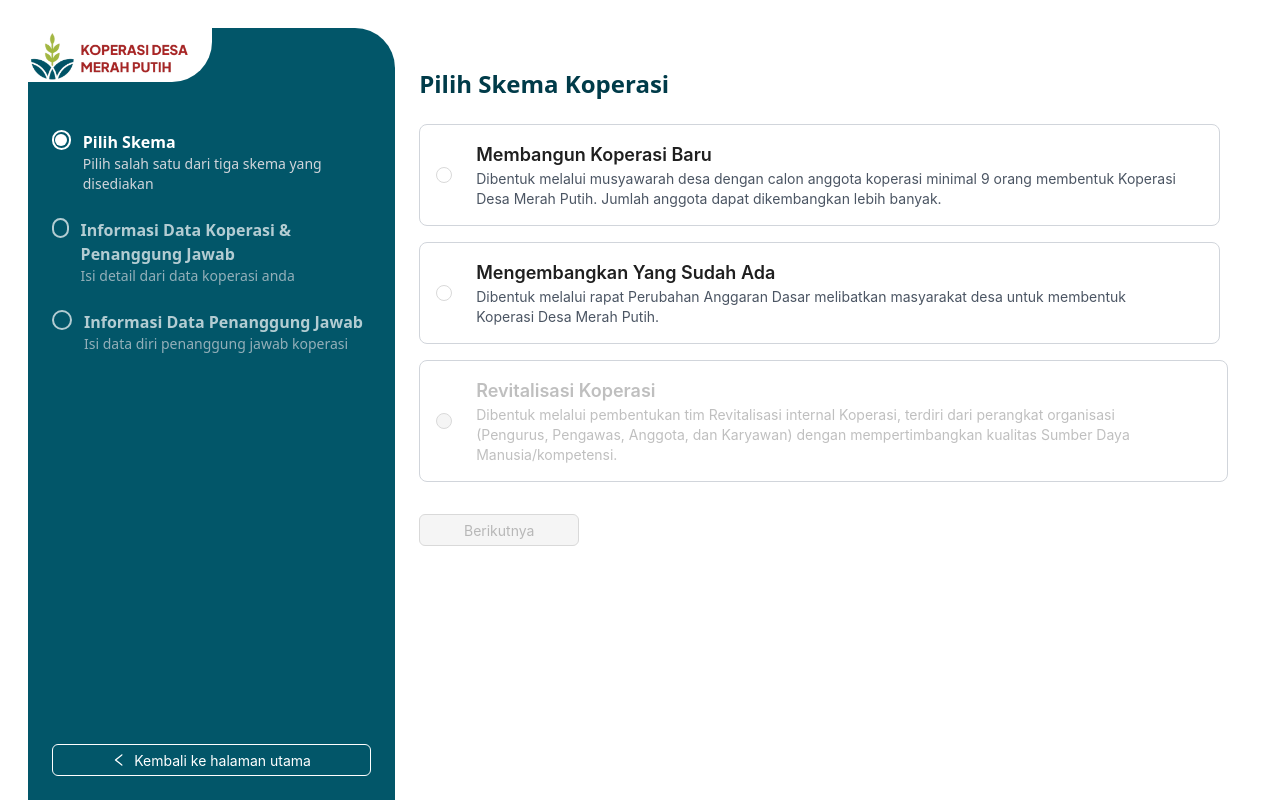
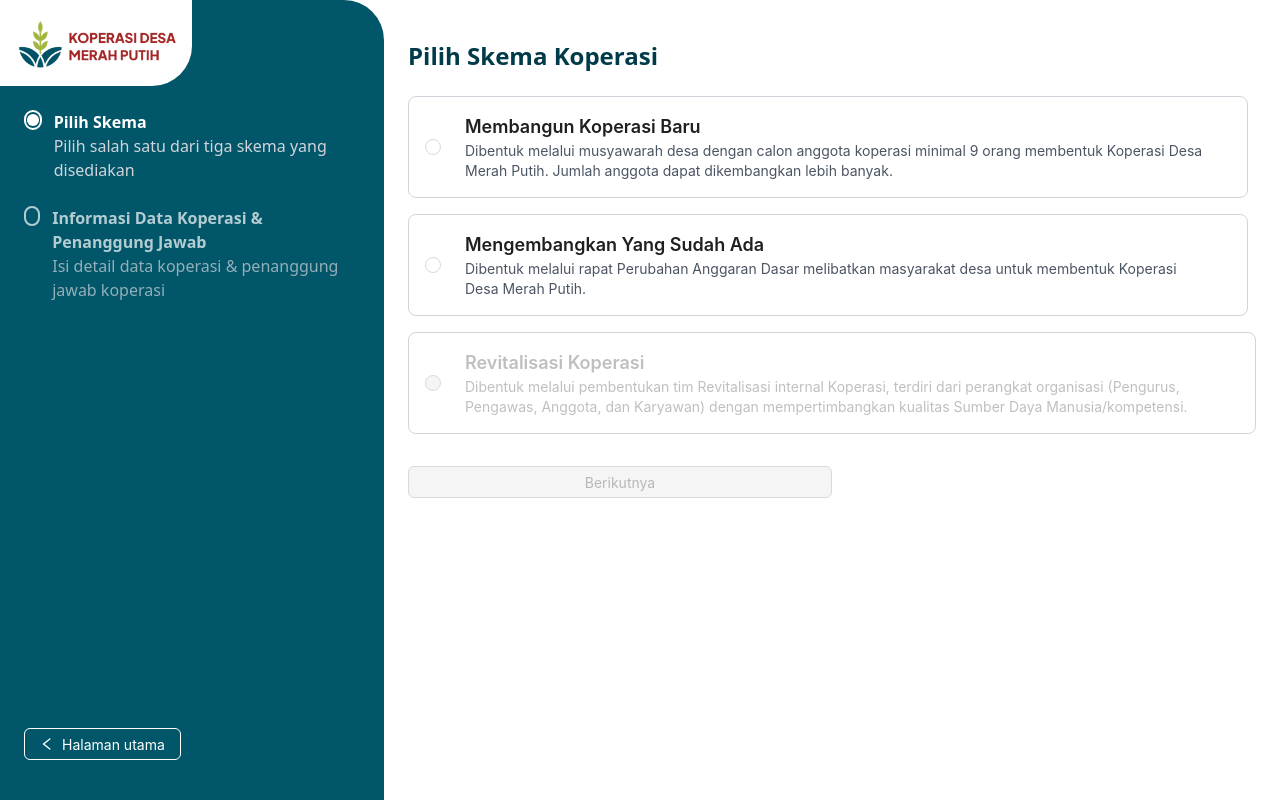
Before and after one commit to kop-go-id/kopdes-merah-putih, a Next.js app in the folder frontend/: page /daftar in a window 1280 px wide. Built offline with nearby package versions, Linux system fonts and the light colour scheme.

Commit message:
register & login

```diff
--- a/frontend/src/components/Stepper.js
+++ b/frontend/src/components/Stepper.js
@@ -1,10 +1,14 @@
-import { useState } from "react";
+import { useEffect, useState } from "react";
 import { Button } from "antd";
 import { LeftOutlined } from "@ant-design/icons";
 import { twMerge } from "tailwind-merge";
 
-export default function Stepper() {
+export default function Stepper(activeIndexParams) {
+  console.log(activeIndexParams);
   const [activeIndex, setActiveIndex] = useState(0);
+  useEffect(() => {
+    setActiveIndex(activeIndexParams.activeIndex);
+  });
 
   const schema = [
     {
@@ -13,52 +17,59 @@ export default function Stepper() {
     },
     {
       label: "Informasi Data Koperasi & Penanggung Jawab",
-        desc: "Isi detail dari data koperasi anda",
+      desc: "Isi detail data koperasi & penanggung jawab koperasi",
     },
-      {
-        label: "Informasi Data Penanggung Jawab",
-        desc: "Isi data diri penanggung jawab koperasi",
-      },
-    ]
+  ];
 
   return (
-        <div className="md:w-[30%] w-full bg-primary text-white flex flex-col justify-between rounded-tr-[40px]">
+    <div className="w-full md:w-[30%] bg-primary text-white flex flex-col justify-between rounded-tr-[30px] md:rounded-tr-[40px]">
       <div>
-          <div className="rounded-br-xl lg:rounded-br-[40px] bg-white w-1/2">
-            <img
-              src="/images/logo.png"
-              alt="Logo"
-              className="mb-6 w-40"
-            />
+        {/* Logo section */}
+        <div className="bg-white w-1/2 rounded-br-xl md:rounded-br-[40px] p-4">
+          <img src="/images/logo.png" alt="Logo" className="w-32 md:w-40" />
         </div>
-          <div className="space-y-6 p-6">
+
+        {/* Step List */}
+        <div className="space-y-6 p-4 md:p-6">
           {schema.map((item, index) => {
             const active = activeIndex >= index;
 
             return (
-                <div className={twMerge("flex items-start space-x-3", active ? "" : "opacity-70")}>
-                  <div className={twMerge("w-5 h-5 rounded-full border-2 border-white", active ? "flex items-center justify-center" : "")}>
+              <div
+                key={index}
+                className={twMerge(
+                  "flex items-start space-x-3",
+                  active ? "" : "opacity-70"
+                )}
+              >
+                <div
+                  className={twMerge(
+                    "w-5 h-5 rounded-full border-2 border-white",
+                    active ? "flex items-center justify-center" : ""
+                  )}
+                >
                   {active && (
                     <div className="w-3 h-3 rounded-full bg-white"></div>
                   )}
                 </div>
-                  <div>
+                <div className="text-sm md:text-base">
                   <p className="font-semibold">{item.label}</p>
-                    <p className="text-sm text-gray-300">{item.desc}</p>
+                  <p className="text-gray-300">{item.desc}</p>
                 </div>
               </div>
-              )
+            );
           })}
         </div>
       </div>
 
+      {/* Back Button */}
       <Button
         icon={<LeftOutlined />}
-          className="mt-10 text-white border-white m-6"
+        className="text-white border-white mx-4 my-6 md:mx-6 md:my-10 w-fit"
         type="text"
       >
-          Kembali ke halaman utama
+        Halaman utama
       </Button>
     </div>
-    )
+  );
 }
--- a/frontend/src/pages/daftar/index.js
+++ b/frontend/src/pages/daftar/index.js
@@ -26,9 +26,9 @@ export default function SchemaRegistration() {
   const [value, setValue] = useState(null);
 
   return (
-    <div className="min-h-screen flex flex-col md:flex-row bg-white pt-7 mx-7">
+    <div className="min-h-screen flex flex-col md:flex-row bg-white">
       {/* Sidebar */}
-      <Stepper />
+      <Stepper activeIndex={0} />
 
       {/* Main Content */}
       <div className="md:w-[70%] w-full px-6 py-10">
@@ -50,7 +50,13 @@ export default function SchemaRegistration() {
             >
               <div className="flex-grow">
                 <p className="font-semibold text-lg">{skema.title}</p>
-                <p className={index === 2 ? "text-gray text-sm" : "text-gray-600 text-sm"} >{skema.desc}</p>
+                <p
+                  className={
+                    index === 2 ? "text-gray text-sm" : "text-gray-600 text-sm"
+                  }
+                >
+                  {skema.desc}
+                </p>
               </div>
             </Radio>
           ))}
@@ -58,12 +64,12 @@ export default function SchemaRegistration() {
 
         <Button
           type="primary"
-          className="mt-8 w-full md:w-40"
+          className="mt-8 md:w-1/2 bg-teal-800 hover:bg-teal-900"
           disabled={!value}
           onClick={() => {
-            value === "baru" ?
-              router.push("/daftar/pendaftaran-baru") :
-              router.push("/daftar/pengembangan-koperasi")
+            value === "baru"
+              ? router.push("/daftar/pendaftaran-baru")
+              : router.push("/daftar/pengembangan-koperasi");
           }}
         >
           Berikutnya
--- a/frontend/src/pages/daftar/pengembangan-koperasi/index.js
+++ b/frontend/src/pages/daftar/pengembangan-koperasi/index.js
@@ -1,15 +1,17 @@
 import { Form, Input, Select, Upload, Button, Divider, Checkbox } from "antd";
 import { InboxOutlined } from "@ant-design/icons";
 import Stepper from "@/components/Stepper";
+import { useRouter } from "next/router";
 
 const { Option } = Select;
 const { Dragger } = Upload;
 
 export default function RegistrationExisting() {
+    const router = useRouter();
   return (
     <div className="min-h-screen flex flex-col md:flex-row bg-white">
       {/* Sidebar */}
-      <Stepper />
+      <Stepper activeIndex={1} />
 
       {/* Main Content */}
       <div className="md:w-[70%] w-full px-6 py-10">
@@ -19,7 +21,7 @@ export default function RegistrationExisting() {
         <p className="text-[#7CAF3C] mb-6">Membangun Koperasi Baru</p>
 
         <Form layout="vertical">
-        <Divider>Informasi Koperasi</Divider>
+          <Divider>Informasi Koperasi</Divider>
           <Form.Item label="Nama Koperasi Baru" name="namaKoperasi">
             <Input placeholder="Koperasi Desa Merah Putih" />
           </Form.Item>
@@ -57,7 +59,9 @@ export default function RegistrationExisting() {
             label={
               <div className="flex justify-between items-center">
                 Berita Acara Musyawarah Desa
-                <Button size="small" type="link">Unduh Template Musyawarah Desa</Button>
+                <Button size="small" type="link">
+                  Unduh Template Musyawarah Desa
+                </Button>
               </div>
             }
             name="beritaMusyawarah"
@@ -66,7 +70,9 @@ export default function RegistrationExisting() {
               <p className="ant-upload-drag-icon">
                 <InboxOutlined />
               </p>
-              <p className="text-sm text-gray-600">Unggah atau tarik dokumen ke sini</p>
+              <p className="text-sm text-gray-600">
+                Unggah atau tarik dokumen ke sini
+              </p>
             </Dragger>
           </Form.Item>
 
@@ -75,7 +81,9 @@ export default function RegistrationExisting() {
             label={
               <div className="flex justify-between items-center">
                 Berita Acara Rapat Anggota
-                <Button size="small" type="link">Unduh Template Rapat Anggota</Button>
+                <Button size="small" type="link">
+                  Unduh Template Rapat Anggota
+                </Button>
               </div>
             }
             name="beritaRapat"
@@ -84,7 +92,9 @@ export default function RegistrationExisting() {
               <p className="ant-upload-drag-icon">
                 <InboxOutlined />
               </p>
-              <p className="text-sm text-gray-600">Unggah atau tarik dokumen ke sini</p>
+              <p className="text-sm text-gray-600">
+                Unggah atau tarik dokumen ke sini
+              </p>
             </Dragger>
           </Form.Item>
 
@@ -95,16 +105,15 @@ export default function RegistrationExisting() {
           </Form.Item>
 
           <Form.Item label="Pendaftaran Nama Domain" name="domain">
-            <Input
-              placeholder="namakoperasi"
-              addonAfter=".kop.id"
-            />
+            <Input placeholder="namakoperasi" addonAfter=".kop.id" />
           </Form.Item>
           <Divider>Penanggung Jawab</Divider>
           <Form.Item
             label="Nama Penanggung Jawab"
             name="nama"
-            rules={[{ required: true, message: "Masukkan nama penanggung jawab" }]}
+            rules={[
+              { required: true, message: "Masukkan nama penanggung jawab" },
+            ]}
           >
             <Input />
           </Form.Item>
@@ -165,15 +174,25 @@ export default function RegistrationExisting() {
             ]}
           >
             <Checkbox>
-              Saya menyatakan data yang saya berikan adalah benar, jika dikemudian hari ternyata terdapat ketidaksesuaian atau kekeliruan, saya bersedia menerima segala konsekuensi hukum serta sanksi administratif yang berlaku.
+              Saya menyatakan data yang saya berikan adalah benar, jika
+              dikemudian hari ternyata terdapat ketidaksesuaian atau kekeliruan,
+              saya bersedia menerima segala konsekuensi hukum serta sanksi
+              administratif yang berlaku.
             </Checkbox>
           </Form.Item>
 
-          <div className="flex flex-col md:flex-row justify-between mt-8 gap-4">
-            <Button type="primary" htmlType="submit" className="w-full md:w-48">
-              Berikutnya
+          <div className="flex flex-col md:flex-row justify-between gap-4">
+            <Button onClick={() => router.back()}  type="default" block className="md:w-1/2">
+              Kembali
             </Button>
-            <Button className="w-full md:w-48">Kembali</Button>
+            <Button
+              type="primary"
+              htmlType="submit"
+              block
+              className="md:w-1/2 bg-teal-800 hover:bg-teal-900"
+            >
+              Daftar Sekarang
+            </Button>
           </div>
         </Form>
       </div>
--- a/frontend/src/pages/index.js
+++ b/frontend/src/pages/index.js
@@ -165,7 +165,7 @@ export default function Home() {
 
                 {/* CTA Button Register */}
                 <Link
-                href="/daftar/daftar-baru"
+                href="/daftar"
                 className="mt-6 w-full max-w-md bg-[#A0B73E] hover:bg-[#8CA531] text-white font-semibold py-3 px-6 rounded-full shadow-md transition duration-300 text-center"
                 >
                   Daftar Sekarang
@@ -173,7 +173,7 @@ export default function Home() {
 
                 {/* CTA Button Masuk*/}
                 <Link
-                href="/daftar/daftar-baru"
+                href="/masuk"
                 className="mt-6 w-full max-w-md bg-[#025669] hover:bg-[#024453] text-white font-semibold py-3 px-6 rounded-full shadow-md transition duration-300 text-center"
                 >
                   Sudah Punya Akun? Masuk
@@ -416,10 +416,10 @@ export default function Home() {
               Dari Koperasi Desa Merah Putih
             </h1>
             <div className="mt-6 flex space-x-4">
-              <Link href={'/accounts/login'} className="bg-white text-gray-900 px-6 py-2 rounded-lg font-semibold shadow">
+              <Link href={'/masuk'} className="bg-white text-gray-900 px-6 py-2 rounded-lg font-semibold shadow">
                 Masuk
               </Link>
-              <Link href={'/daftar/daftar-baru'} className="bg-[#A0B73E] text-white px-6 py-2 rounded-lg font-semibold shadow">
+              <Link href={'/daftar'} className="bg-[#A0B73E] text-white px-6 py-2 rounded-lg font-semibold shadow">
                 Daftar
               </Link>
             </div>
```
Also changed, not shown: frontend/src/pages/daftar/pendaftaran-baru/index.js (+56 -19 lines). Lines whose indentation alone changed are shown as unchanged.
